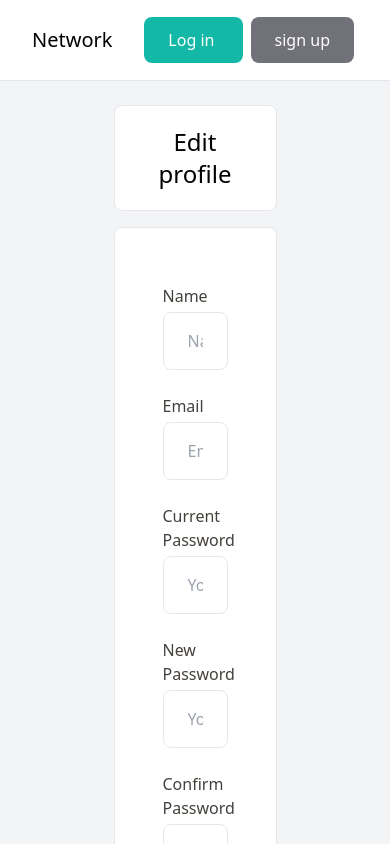
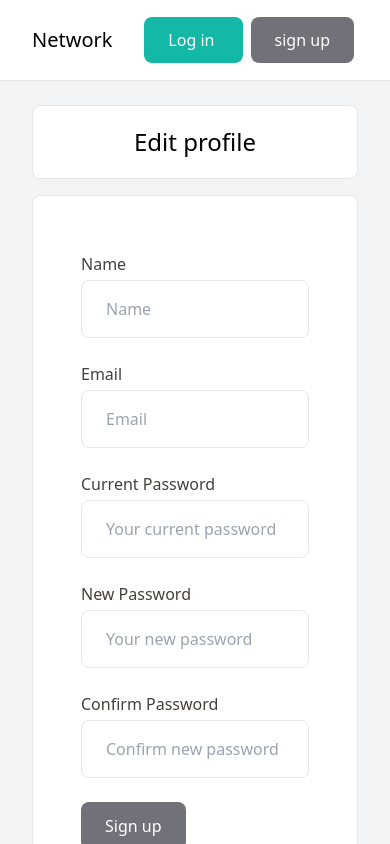
Before and after one commit to rishi438/django-vue, a Vue app in the folder social_network_frontend/: page /profile/1/edit in a window 390 px wide. Shown: the top 844 px of the page. Built offline with nearby package versions, Linux system fonts and the light colour scheme.

Commit message:
edit form backend and frontend working done

```diff
--- a/social_network_frontend/src/validators/ValidateInputs.js
+++ b/social_network_frontend/src/validators/ValidateInputs.js
@@ -26,3 +26,10 @@ defineRule('minLength', (value, [limit]) => {
     }
     return true
 })
+
+defineRule('confirmed', (value, [target], ctx) => {
+    if (value === ctx.form[target]) {
+        return true
+    }
+    return 'Passwords must match'
+})
--- a/social_network_frontend/src/views/EditProfileView.vue
+++ b/social_network_frontend/src/views/EditProfileView.vue
@@ -1,17 +1,19 @@
 <template>
     <div class="max-w-7xl mx-auto grid grid-cols-1 gap-4">
-        <div class="container mx-auto max-w-[50%]">
+        <div class="container mx-auto md:max-w-[80%] lg:max-w-[50%]">
             <div class="p-5 bg-white border border-gray-200 rounded-lg">
                 <h3 class="text-2xl text-center">Edit profile</h3>
             </div>
         </div>
-        <div class="container mx-auto max-w-[50%]">
+        <div class="container mx-auto md:max-w-[80%] lg:max-w-[50%]">
             <div class="p-12 bg-white border border-gray-200 rounded-lg">
                 <Form
                     class="space-y-6"
                     :validation-schema="schema"
                     @submit="submit_form"
                     v-slot="{ errors }"
+                    :initial-values="initial_values"
+                    ref="my_form"
                 >
                     <div class="mt-2 text-stone-700">
                         <label>Name</label><br />
@@ -33,6 +35,7 @@
                         <Field
                             name="email"
                             class="mt-1"
+                            type="email"
                             placeholder="Email"
                             :class="[
                                 'w-full py-4 px-6 border rounded-lg',
@@ -48,6 +51,7 @@
                         <Field
                             name="current_password"
                             class="mt-1"
+                            type="password"
                             placeholder="Your current password"
                             :class="[
                                 'w-full py-4 px-6 border rounded-lg',
@@ -66,6 +70,7 @@
                         <Field
                             name="password1"
                             class="mt-1"
+                            type="password"
                             placeholder="Your new password"
                             :class="[
                                 'w-full py-4 px-6 border rounded-lg',
@@ -80,12 +85,14 @@
                         <label>Confirm Password</label><br />
                         <Field
                             name="password2"
+                            type="password"
                             class="mt-1"
                             placeholder="Confirm new password"
                             :class="[
                                 'w-full py-4 px-6 border rounded-lg',
                                 !errors.password2 ? 'border-gray-200' : 'border-red-600'
                             ]"
+                            :data-vv-as="'password1'"
                         />
                         <span name="password2" class="ml-2 text-red-600 text-xs">{{
                             errors.password2
@@ -109,32 +116,30 @@ export default (await import('vue')).defineComponent({
     setup() {
         const toastStore = useToastStore()
         const userStore = useUserStore()
+        const initial_values = {
+            email: userStore.user.email,
+            name: userStore.user.name
+        }
         const schema = {
-            email: { required: true, email: userStore.user.email },
+            email: { required: true },
             name: 'required',
             current_password: 'required|minLength:8',
             password1: 'required|minLength:8',
-            password2: 'required|minLength:8'
+            password2: 'required:true|minLength:8|confirmed:password1'
         }
         return {
             schema,
             toastStore,
-            userStore
+            userStore,
+            initial_values
         }
     },
     components: {
         Field,
         Form
     },
-    data() {
-        return {
-            form: this.schema,
-            errors: ''
-        }
-    },
     methods: {
         submit_form(vals) {
-            console.log(vals)
             axios
                 .post(`/api/profile/${this.$route.params.id}/edit/`, vals)
                 .then((response) => {
```
Also changed, not shown: 1 other file (tests, documents, lock files or other folders).
